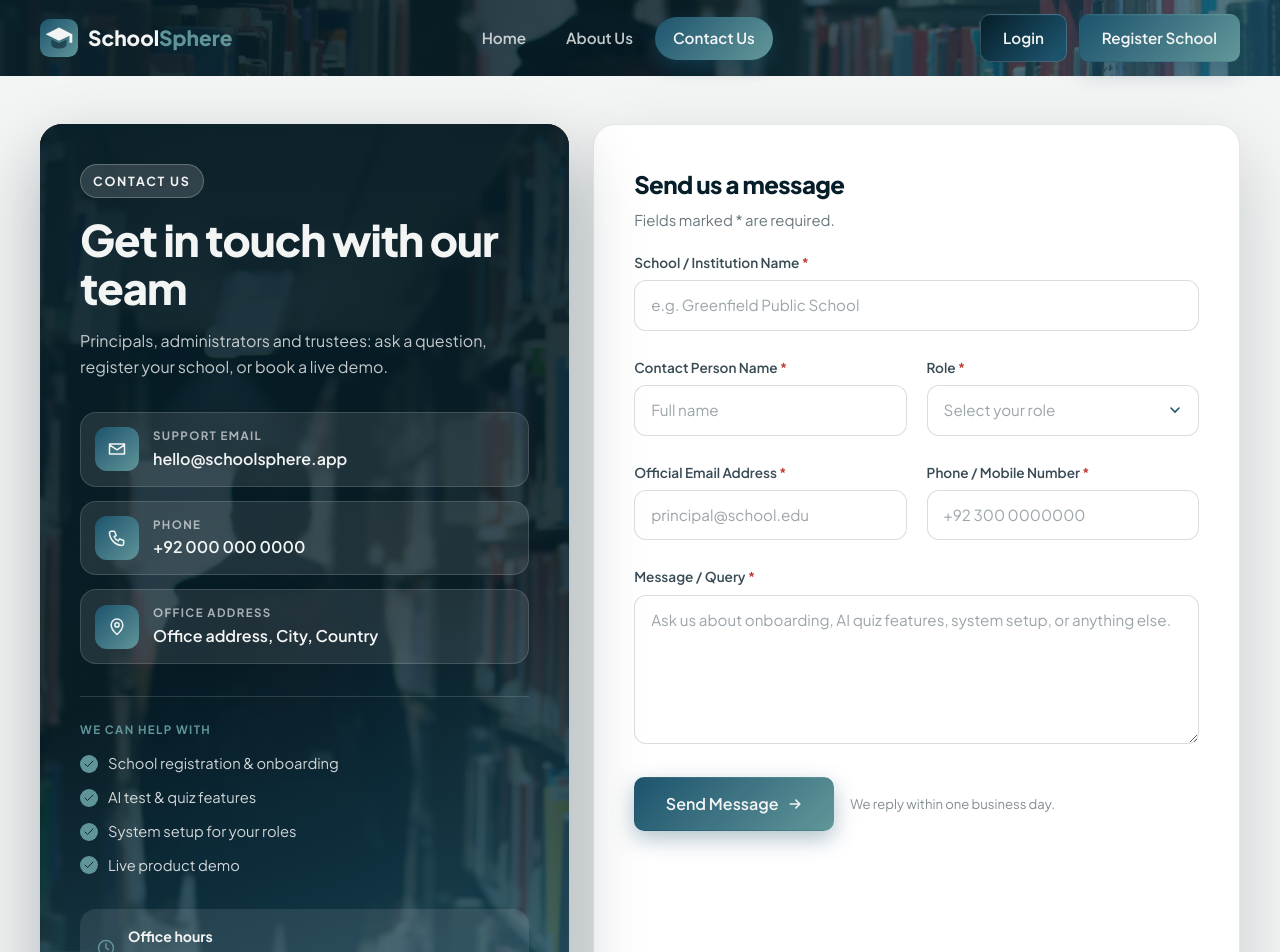
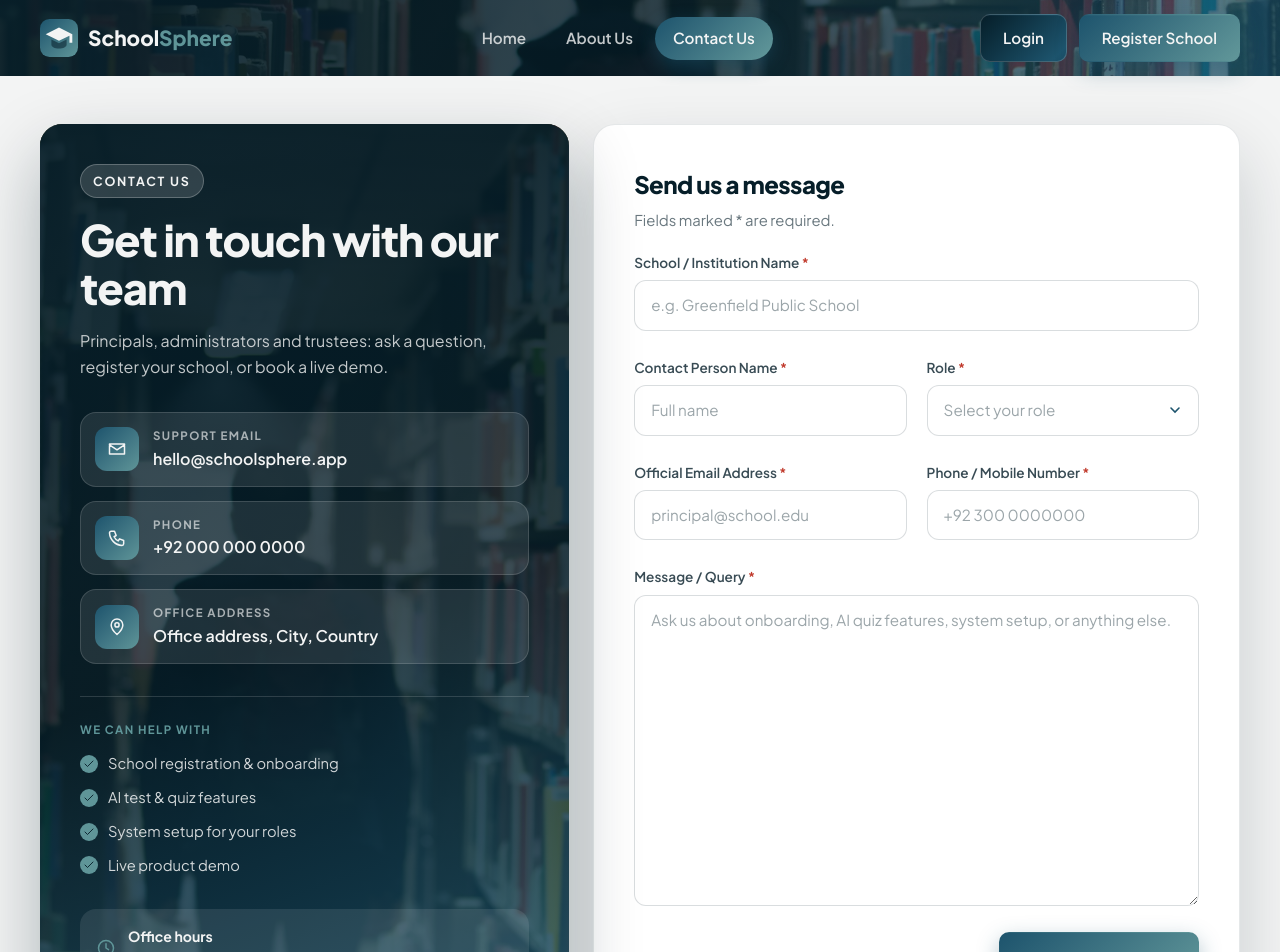
Before and after one commit to devdevcipator-arch/school-project, a Next.js app: page /contact in a window 1280 px wide. Shown: the top 952 px of the page. Built offline with nearby package versions, Linux system fonts and the light colour scheme.

Commit message:
Contact form: Send Message button bottom right, remove reply-time note
Co-Authored-By: Claude Opus 5.5 <noreply@anthropic.com>

```diff
--- a/components/contact/ContactForm.tsx
+++ b/components/contact/ContactForm.tsx
@@ -119,7 +119,7 @@ export default function ContactForm() {
   }
 
   return (
-    <form noValidate onSubmit={onSubmit} className="grid gap-5 p-6 sm:p-8 lg:p-10">
+    <form noValidate onSubmit={onSubmit} className="flex h-full flex-col gap-5 p-6 sm:p-8 lg:p-10">
       <div data-reveal>
         <h2 className="text-[1.5rem] font-extrabold tracking-tight">Send us a message</h2>
         <p className="mt-1 text-[.93rem] text-ink/60">Fields marked * are required.</p>
@@ -157,7 +157,7 @@ export default function ContactForm() {
         </Field>
       </div>
 
-      <Field id="message" label="Message / Query" error={errors.message}>
+      <Field id="message" label="Message / Query" error={errors.message} className="flex flex-1 flex-col">
         <textarea
           id="message"
           name="message"
@@ -165,12 +165,12 @@ export default function ContactForm() {
           placeholder="Ask us about onboarding, AI quiz features, system setup, or anything else."
           value={fields.message}
           onChange={update("message")}
-          className={`${fieldClass("message")} resize-y`}
+          className={`${fieldClass("message")} min-h-[140px] flex-1 resize-y`}
           {...aria("message")}
         />
       </Field>
 
-      <div data-reveal className="flex flex-wrap items-center gap-4">
+      <div data-reveal className="flex justify-end">
         <button
           type="submit"
           disabled={status === "sending"}
@@ -188,7 +188,6 @@ export default function ContactForm() {
             </>
           )}
         </button>
-        <p className="text-[.82rem] text-ink/50">We reply within one business day.</p>
       </div>
     </form>
   );
```
